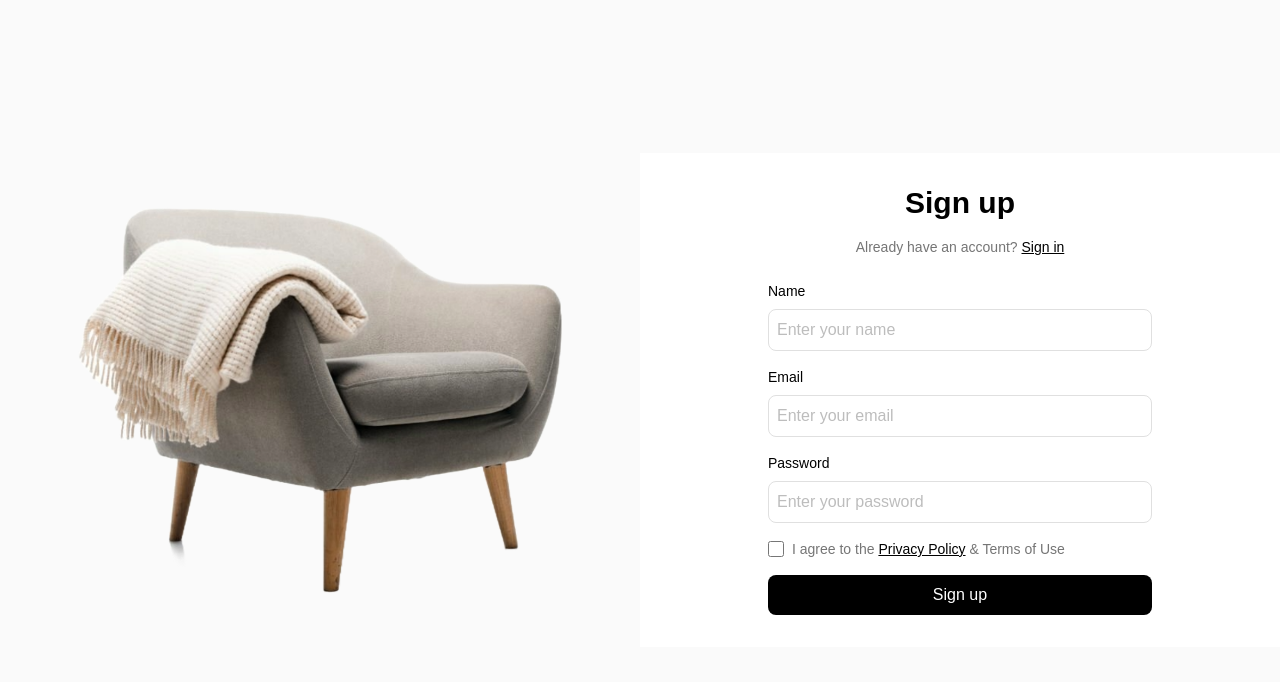
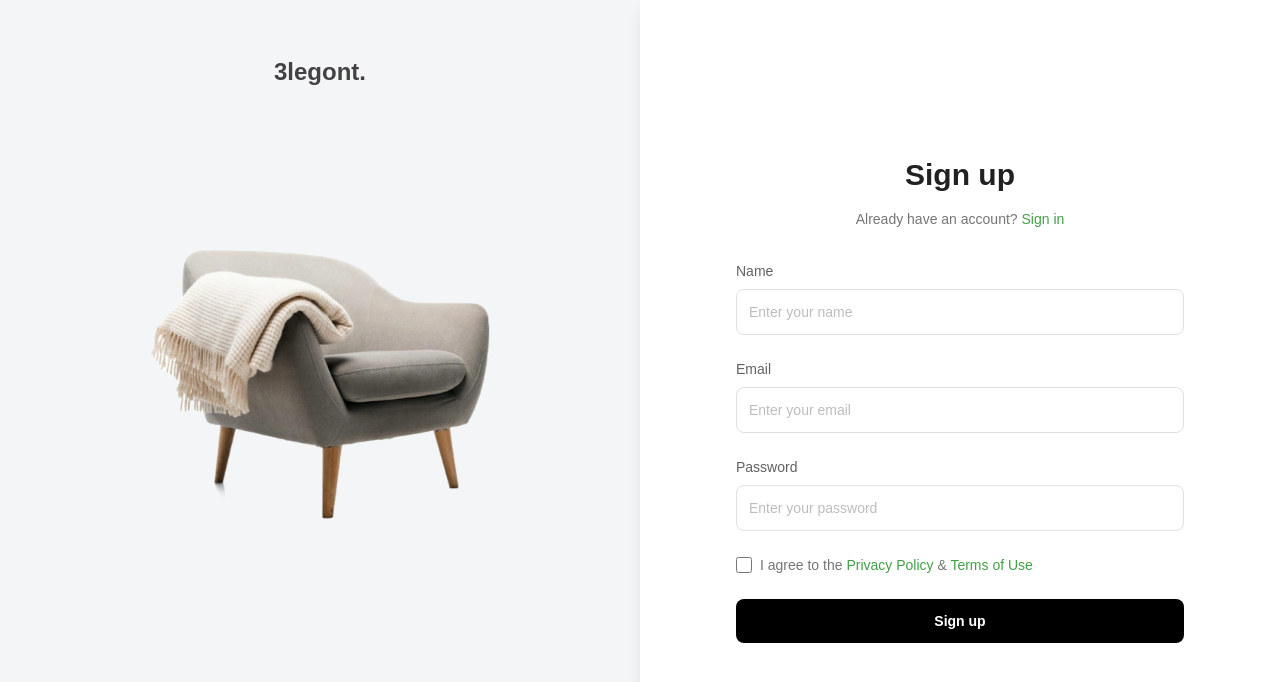
Before and after one commit to khalilbadreddine/Elegant-Ecommerce, a React (Vite) app: page /signup in a window 1280 px wide. Shown: the top 682 px of the page. Built offline with nearby package versions, Linux system fonts and the light colour scheme.

Commit message:
Fix Auth Pages Layout

```diff
--- a/src/Components/Pages/SignIn.jsx
+++ b/src/Components/Pages/SignIn.jsx
@@ -3,40 +3,54 @@ import couchImage from "/assets/couch2.png"; // Import the image
 
 const SignIn = () => {
   return (
-    <div className="flex flex-col md:flex-row h-screen items-center justify-center bg-gray-50">
-      {/* Left Section: Image */}
-      <div className="hidden md:block w-1/2 h-full">
+    <div className="flex flex-col md:flex-row min-h-screen md:h-screen items-center justify-center bg-gray-100">
+      {/* Left Section: Image with Logo on Top */}
+      <div className="flex flex-col items-center justify-center w-full md:w-1/2 bg-[#F3F5F7]  md:justify-start md:h-full p-6">
+        {/* Logo */}
+        <div className="text-2xl font-bold text-gray-800 mb-4 md:mt-8">
+          3legont.
+        </div>
+        {/* Image */}
         <img
           src={couchImage}
           alt="Couch"
-          className="object-cover h-full w-full"
+          className="w-full max-w-xs md:max-w-md h-auto"
         />
       </div>
 
       {/* Right Section: Form */}
-      <div className="w-full md:w-1/2 flex flex-col items-center px-6 py-8 bg-white">
-        <h1 className="text-3xl font-bold mb-4">Sign In</h1>
-        <p className="text-sm text-gray-600 mb-6">
-          Don’t have an account?{" "}
-          <a href="/signup" className="text-black underline">
-            Sign up
+      <div className="flex-1 bg-white w-full h-full md:w-1/2 flex flex-col items-center justify-center p-6 md:p-12 shadow-lg">
+        {/* Form Heading */}
+        <h1 className="text-3xl font-bold mb-4 text-gray-900">Sign In</h1>
+        <p className="text-sm text-gray-600 mb-8">
+          Don’t have an account yet?{" "}
+          <a href="/signup" className="text-green-600 hover:underline">
+            Sign Up
           </a>
         </p>
-        <form className="w-full max-w-sm">
-          <div className="mb-4">
-            <label className="block text-sm font-medium mb-2" htmlFor="email">
-              Email
+
+        {/* Form */}
+        <form className="w-full max-w-md">
+          {/* Username or Email Input */}
+          <div className="mb-6">
+            <label
+              className="block text-sm font-medium mb-2 text-gray-700"
+              htmlFor="email"
+            >
+              Your username or email address
             </label>
             <input
               type="email"
               id="email"
-              className="w-full p-2 border border-gray-300 rounded-lg"
-              placeholder="Enter your email"
+              className="w-full p-3 border border-gray-300 rounded-lg text-sm focus:ring focus:ring-green-300 focus:outline-none"
+              placeholder="Enter your username or email"
             />
           </div>
-          <div className="mb-4">
+
+          {/* Password Input */}
+          <div className="mb-6 relative">
             <label
-              className="block text-sm font-medium mb-2"
+              className="block text-sm font-medium mb-2 text-gray-700"
               htmlFor="password"
             >
               Password
@@ -44,24 +58,36 @@ const SignIn = () => {
             <input
               type="password"
               id="password"
-              className="w-full p-2 border border-gray-300 rounded-lg"
+              className="w-full p-3 border border-gray-300 rounded-lg text-sm focus:ring focus:ring-green-300 focus:outline-none"
               placeholder="Enter your password"
             />
+            {/* Add an icon here for password visibility if needed */}
           </div>
-          <div className="mb-4 flex items-center justify-between">
+
+          {/* Remember Me and Forgot Password */}
+          <div className="mb-6 flex items-center justify-between">
             <div className="flex items-center">
-              <input type="checkbox" id="remember" className="w-4 h-4 mr-2" />
-              <label htmlFor="remember" className="text-sm text-gray-600">
+              <input
+                type="checkbox"
+                id="rememberMe"
+                className="h-4 w-4 text-green-600 border-gray-300 rounded focus:ring focus:ring-green-300 focus:outline-none"
+              />
+              <label
+                htmlFor="rememberMe"
+                className="ml-2 text-sm text-gray-600"
+              >
                 Remember me
               </label>
             </div>
-            <a href="#" className="text-sm text-black underline">
+            <a href="#" className="text-sm text-green-600 hover:underline">
               Forgot password?
             </a>
           </div>
+
+          {/* Submit Button */}
           <button
             type="submit"
-            className="w-full bg-black text-white py-2 rounded-lg"
+            className="w-full bg-black text-white py-3 rounded-lg text-sm font-semibold hover:bg-gray-800"
           >
             Sign In
           </button>
--- a/src/Components/Pages/SignUp.jsx
+++ b/src/Components/Pages/SignUp.jsx
@@ -3,51 +3,70 @@ import couchImage from "/assets/couch2.png"; // Import the image
 
 const SignUp = () => {
   return (
-    <div className="flex flex-col md:flex-row h-screen items-center justify-center bg-gray-50">
-      {/* Left Section: Image */}
-      <div className="hidden md:block w-1/2 h-full">
+    <div className="flex flex-col md:flex-row min-h-screen md:h-screen items-center justify-center ">
+      {/* Left Section: Image with Logo on Top */}
+      <div className="flex flex-col items-center justify-center w-full md:w-1/2 bg-[#F3F5F7] md:justify-start md:h-full p-6">
+        {/* Logo */}
+        <div className="text-2xl font-bold text-gray-800 mb-4 md:mt-8">
+          3legont.
+        </div>
+        {/* Image */}
         <img
           src={couchImage}
           alt="Couch"
-          className="object-cover h-full w-full"
+          className="w-full max-w-xs md:max-w-md h-auto"
         />
       </div>
 
       {/* Right Section: Form */}
-      <div className="w-full md:w-1/2 flex flex-col items-center px-6 py-8 bg-white">
-        <h1 className="text-3xl font-bold mb-4">Sign up</h1>
-        <p className="text-sm text-gray-600 mb-6">
+      <div className="flex-1 bg-white w-full h-full md:w-1/2 flex flex-col items-center justify-center p-6 md:p-12 shadow-lg">
+        {/* Form Heading */}
+        <h1 className="text-3xl font-bold mb-4 text-gray-900">Sign up</h1>
+        <p className="text-sm text-gray-600 mb-8">
           Already have an account?{" "}
-          <a href="/signin" className="text-black underline">
+          <a href="/signin" className="text-green-600 hover:underline">
             Sign in
           </a>
         </p>
-        <form className="w-full max-w-sm">
-          <div className="mb-4">
-            <label className="block text-sm font-medium mb-2" htmlFor="name">
+
+        {/* Form */}
+        <form className="w-full max-w-md">
+          {/* Name Input */}
+          <div className="mb-6">
+            <label
+              className="block text-sm font-medium mb-2 text-gray-700"
+              htmlFor="name"
+            >
               Name
             </label>
             <input
               type="text"
               id="name"
-              className="w-full p-2 border border-gray-300 rounded-lg"
+              className="w-full p-3 border border-gray-300 rounded-lg text-sm focus:ring focus:ring-green-300 focus:outline-none"
               placeholder="Enter your name"
             />
           </div>
-          <div className="mb-4">
-            <label className="block text-sm font-medium mb-2" htmlFor="email">
+
+          {/* Email Input */}
+          <div className="mb-6">
+            <label
+              className="block text-sm font-medium mb-2 text-gray-700"
+              htmlFor="email"
+            >
               Email
             </label>
             <input
               type="email"
               id="email"
-              className="w-full p-2 border border-gray-300 rounded-lg"
+              className="w-full p-3 border border-gray-300 rounded-lg text-sm focus:ring focus:ring-green-300 focus:outline-none"
               placeholder="Enter your email"
             />
           </div>
-          <div className="mb-4">
+
+          {/* Password Input */}
+          <div className="mb-6 relative">
             <label
-              className="block text-sm font-medium mb-2"
+              className="block text-sm font-medium mb-2 text-gray-700"
               htmlFor="password"
             >
               Password
@@ -55,23 +74,34 @@ const SignUp = () => {
             <input
               type="password"
               id="password"
-              className="w-full p-2 border border-gray-300 rounded-lg"
+              className="w-full p-3 border border-gray-300 rounded-lg text-sm focus:ring focus:ring-green-300 focus:outline-none"
               placeholder="Enter your password"
             />
           </div>
-          <div className="mb-4 flex items-center">
-            <input type="checkbox" id="terms" className="w-4 h-4 mr-2" />
-            <label htmlFor="terms" className="text-sm text-gray-600">
+
+          {/* Terms and Conditions */}
+          <div className="mb-6 flex items-center">
+            <input
+              type="checkbox"
+              id="terms"
+              className="h-4 w-4 text-green-600 border-gray-300 rounded focus:ring focus:ring-green-300 focus:outline-none"
+            />
+            <label htmlFor="terms" className="ml-2 text-sm text-gray-600">
               I agree to the{" "}
-              <a href="#" className="text-black underline">
+              <a href="#" className="text-green-600 hover:underline">
                 Privacy Policy
               </a>{" "}
-              & Terms of Use
+              &{" "}
+              <a href="#" className="text-green-600 hover:underline">
+                Terms of Use
+              </a>
             </label>
           </div>
+
+          {/* Submit Button */}
           <button
             type="submit"
-            className="w-full bg-black text-white py-2 rounded-lg"
+            className="w-full bg-black text-white py-3 rounded-lg text-sm font-semibold hover:bg-gray-800"
           >
             Sign up
           </button>
--- a/src/Components/Sm-Components/NewArrival.jsx
+++ b/src/Components/Sm-Components/NewArrival.jsx
@@ -1,4 +1,4 @@
-import React, { useState, useEffect, useRef } from "react";
+import { useState, useEffect, useRef } from "react";
 import Slider from "react-slick";
 import "slick-carousel/slick/slick.css";
 import "slick-carousel/slick/slick-theme.css";
@@ -90,7 +90,7 @@ const NewArrival = () => {
     return () => {
       window.removeEventListener("resize", calculateSlidesToShow); // Cleanup on unmount
     };
-  }, []);
+  });
 
   const settings = {
     dots: false,
--- a/src/Components/Sm-Components/Resizable.jsx
+++ b/src/Components/Sm-Components/Resizable.jsx
@@ -1,4 +1,5 @@
-import React, { useState } from "react";
+/* eslint-disable no-unused-vars */
+import { useState } from "react";
 import NewArrival from "./NewArrival";
 
 function Resizable() {
```
